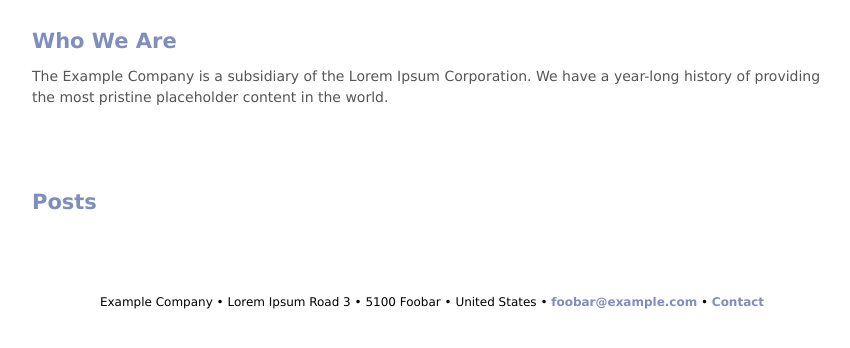
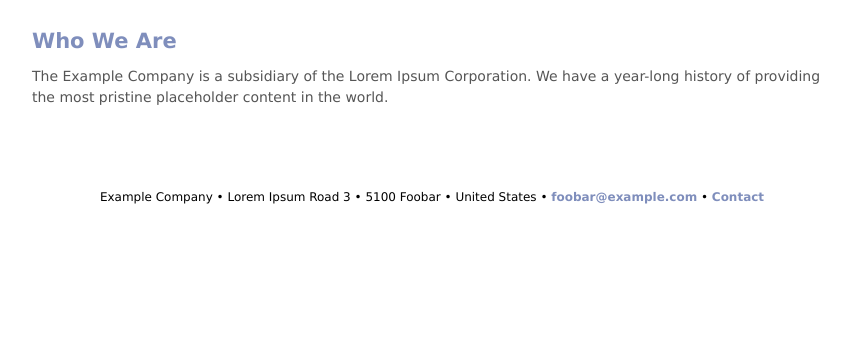
Before and after one commit to ndarville/jekyll-boilerplate, a Jekyll site: the page built from index.html, in a window 1280 px wide, cut to the strip 571-935 px from the top of the page. Shown: the top 348 px of the strip, without its empty margins (208-1058 px from the left). Built offline with Jekyll 4.4.1, drawn with Linux system fonts in a browser that asks for light colours.

Commit message:
Removed some superfluous .rows; empty-posts handling

```diff
--- a/_layouts/default.html
+++ b/_layouts/default.html
@@ -29,19 +29,15 @@
 {% endif %}
         <div id="container">
         <div id="padder">
-            <div class="row">
-                <ul id="site-navigation" class="box" role="navigation">
-                    {% include site-navigation.html %}
-                </ul>
-            </div>
+            <ul id="site-navigation" class="box" role="navigation">
+                {% include site-navigation.html %}
+            </ul>
 
             {{ content }}
 
         {% if site.show_footer == true %}
-            <div class="row">
-                <div class="box" id="footer" role="contentinfo">
-                    {% include footer.html %}
-                </div>
+            <div class="box" id="footer" role="contentinfo">
+                {% include footer.html %}
             </div>
         {% endif %}
         </div>
--- a/index.html
+++ b/index.html
@@ -22,15 +22,13 @@
     </div>
 </div>
 
-<div class="row">
-    <div class="box" id="company-info" role="section">
-        <h2>Who We Are</h2>
+<div class="box" id="company-info" role="section">
+    <h2>Who We Are</h2>
 
-        <p>The Example Company is a subsidiary of the Lorem Ipsum Corporation. We have a year-long history of providing the most pristine placeholder content in the world.</p>
-    </div>
+    <p>The Example Company is a subsidiary of the Lorem Ipsum Corporation. We have a year-long history of providing the most pristine placeholder content in the world.</p>
 </div>
 
-{% if site.show_posts == true %}
+{% if site.show_posts == true and site.posts.size != 0 %}
     <div class="row" id="posts">
         <div class="box" role="section">
             <h2>Posts</h2>
```
Also changed, not shown: static/css/_responsive.scss (+1 -8 lines), 4 other files.
